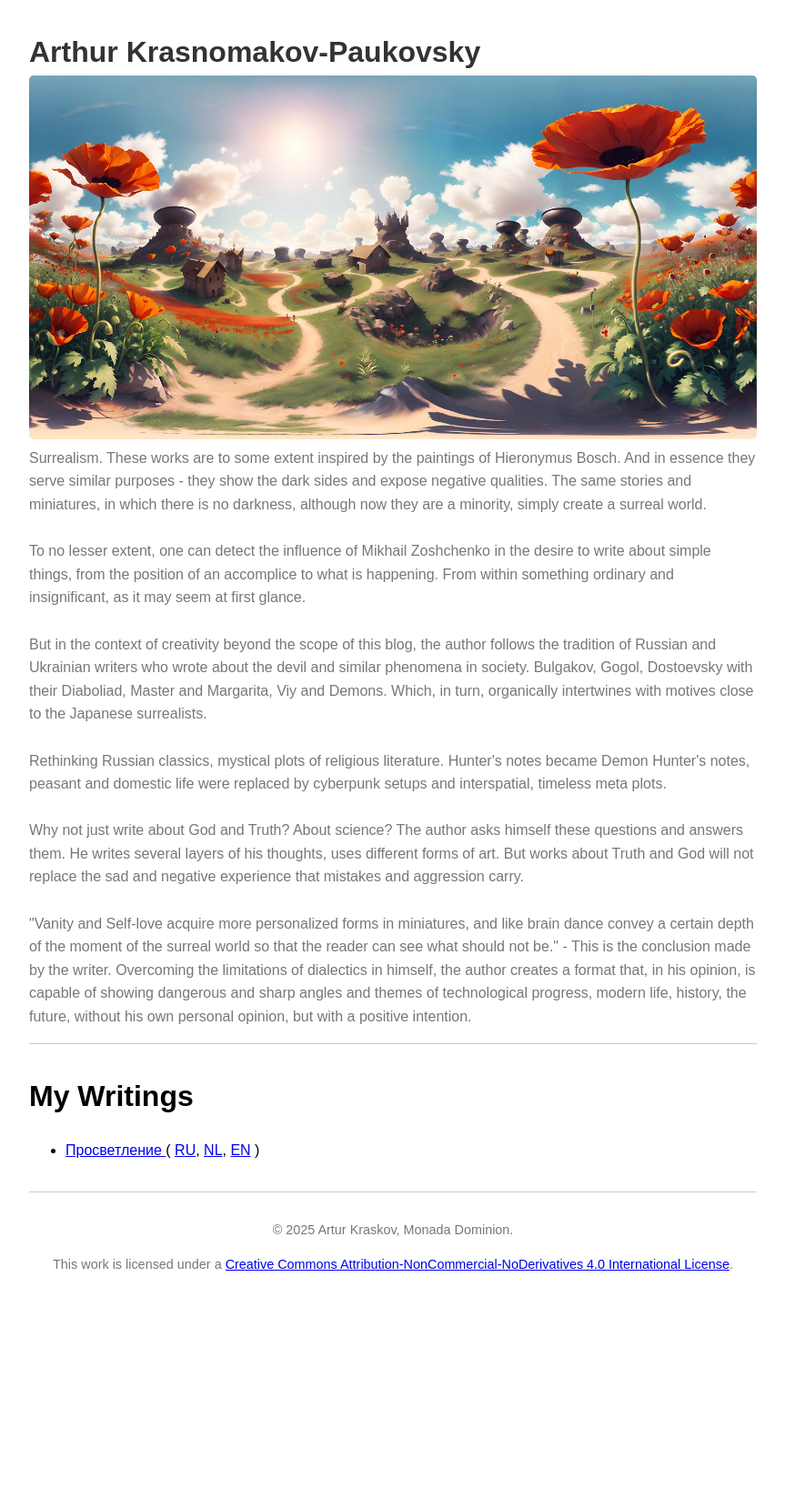
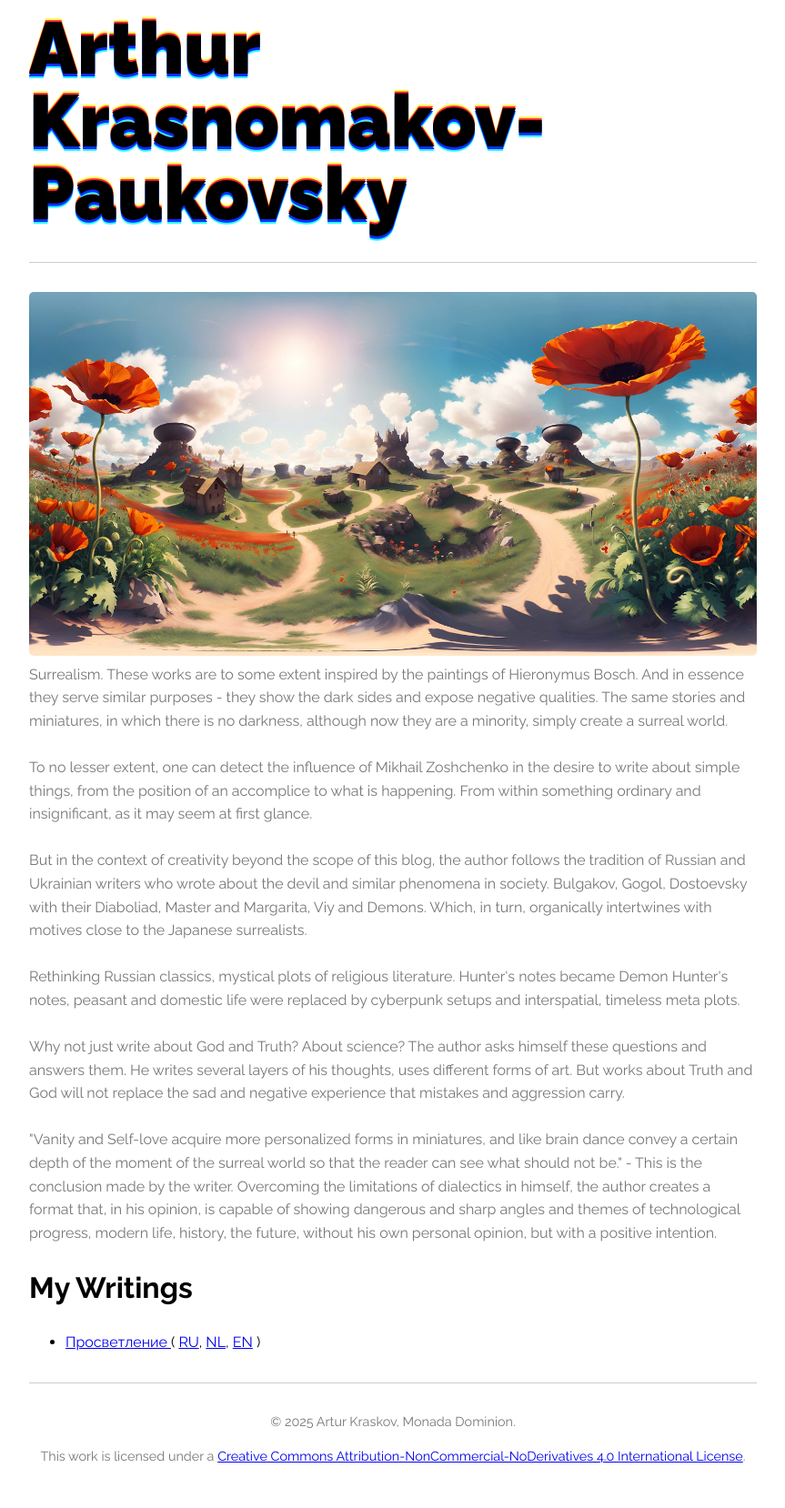
Before and after one commit to Krasnomakov-Bureau-Info/literature, a Jekyll site: the page built from index.md, in a window 1280 px wide. Shown: the whole page at 91% size, without its empty margins (208-1071 px from the left). Built offline with Jekyll 4.4.1, drawn with Linux system fonts in a browser that asks for light colours; before the commit the page ends 1448 px from its top, so only the background shows below that.

Commit message:
css effect

```diff
--- a/_layouts/home.html
+++ b/_layouts/home.html
@@ -3,13 +3,13 @@ layout: default
 ---
 <header>
   <h1><a href="{{ "/" | relative_url }}">{{ site.title }}</a></h1>
+</header>
+<main>
   <div class="header-container">
     <img src="{{ "/assets/klaproos.jpg" | relative_url }}" alt="Klaproos" class="header-image">
     <div class="description">
       {{ site.description | newline_to_br }}
     </div>
   </div>
-</header>
-<main>
   {{ content }}
 </main>
--- a/assets/css/style.css
+++ b/assets/css/style.css
@@ -1,5 +1,7 @@
+@import url(https://fonts.googleapis.com/css?family=Raleway:400,700,900,400italic,700italic,900italic);
+
 body {
-  font-family: sans-serif;
+  font-family: 'Raleway', sans-serif;
   max-width: 800px;
   margin: 0 auto;
   padding: 2rem;
@@ -14,11 +16,19 @@ header {
 
 header h1 {
   margin: 0;
+  animation: text-shadow 1.5s ease-in-out infinite;
+  font-size: 5em;
+  font-weight: 900;
+  line-height: 1;
+}
+
+header h1:hover {
+  animation-play-state: paused;
 }
 
 header h1 a {
   text-decoration: none;
-  color: #333;
+  color: #000;
 }
 
 header p {
@@ -30,6 +40,7 @@ header p {
   /* display: flex; */
   align-items: flex-start;
   gap: 20px;
+  color: #777;
 }
 
 .description {
@@ -61,3 +72,57 @@ footer {
   font-size: 0.9em;
   color: #777;
 }
+
+@keyframes text-shadow {
+    0% {
+        transform: translateY(0);
+        text-shadow:
+            0 0 0 #0c2ffb,
+            0 0 0 #2cfcfd,
+            0 0 0 #fb203b,
+            0 0 0 #fefc4b;
+    }
+
+    20% {
+        transform: translateY(-1em);
+        text-shadow:
+            0 0.125em 0 #0c2ffb,
+            0 0.25em 0 #2cfcfd,
+            0 -0.125em 0 #fb203b,
+            0 -0.25em 0 #fefc4b;
+    }
+
+    40% {
+        transform: translateY(0.5em);
+        text-shadow:
+            0 -0.0625em 0 #0c2ffb,
+            0 -0.125em 0 #2cfcfd,
+            0 0.0625em 0 #fb203b,
+            0 0.125em 0 #fefc4b;
+    }
+
+   60% {
+        transform: translateY(-0.25em);
+        text-shadow:
+            0 0.03125em 0 #0c2ffb,
+            0 0.0625em 0 #2cfcfd,
+            0 -0.03125em 0 #fb203b,
+            0 -0.0625em 0 #fefc4b;
+    }
+
+    80% {
+        transform: translateY(0);
+        text-shadow:
+            0 0 0 #0c2ffb,
+            0 0 0 #2cfcfd,
+            0 0 0 #fb203b,
+            0 0 0 #fefc4b;
+    }
+}
+
+@media (prefers-reduced-motion: reduce) {
+    * {
+      animation: none !important;
+      transition: none !important;
+    }
+}
```
